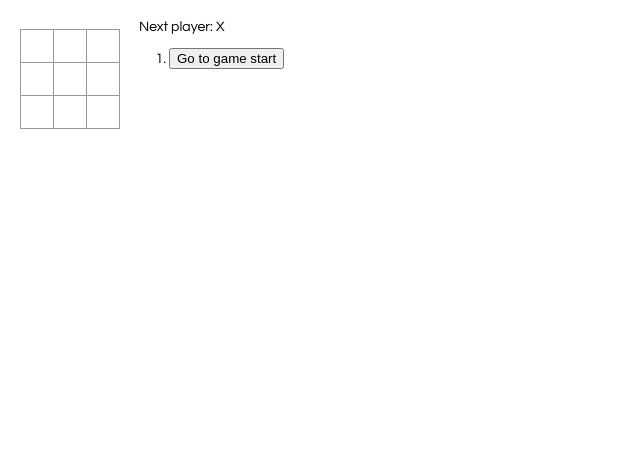
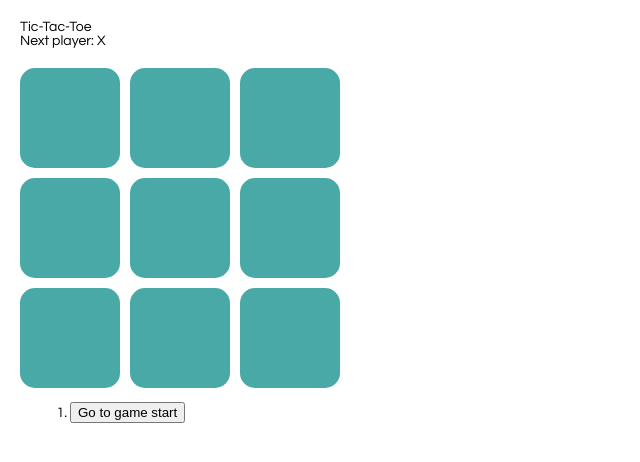
Before and after one commit to mohawker/tic-tac-toe, a React app: page / in a window 1280 px wide. Shown: the whole page, without its empty margins (0-640 px from the left). Built offline with nearby package versions, Linux system fonts and the light colour scheme.

Commit message:
Basic CSS changes

```diff
--- a/src/index.css
+++ b/src/index.css
@@ -19,31 +19,44 @@ ul {
 }
 
 .square {
-  background: #fff;
-  border: 1px solid #999;
+  background: #48a9a6;
+  border: none;
+  border-radius: 15%;
   float: left;
-  font-size: 24px;
+  color: rgb(255, 255, 255);
+  font-size: 64px;
   font-weight: bold;
   line-height: 34px;
-  height: 34px;
-  margin-right: -1px;
-  margin-top: -1px;
+  margin-right: 10px;
+  margin-top: 10px;
   padding: 0;
   text-align: center;
-  width: 34px;
+  width: 100px;
+  height: 100px;
+  transition: 0.3s;
 }
 
-.square:focus {
-  outline: none;
+.square.null:hover {
+  background-color: #264653;
+  cursor: pointer;
+  color: rgba(221, 221, 221, 0.507);
 }
 
-.kbd-navigation .square:focus {
+.square.cross {
+  background-color: #d4b483;
+}
+
+.square.circle {
+  background-color: #c1666b;
+}
+
+/* .kbd-navigation .square:focus {
   background: #ddd;
-}
+} */
 
 .game {
   display: flex;
-  flex-direction: row;
+  flex-direction: column;
 }
 
 .game-info {
--- a/src/index.js
+++ b/src/index.js
@@ -3,8 +3,11 @@ import ReactDOM from 'react-dom';
 import './index.css';
 
 function Square(props) {
+  const type = ` square ${
+    props.value === 'X' ? 'cross' : props.value === 'O' ? 'circle' : 'null'
+  }`;
   return (
-    <button className='square' onClick={props.onClick}>
+    <button className={type} onClick={props.onClick}>
       {props.value}
     </button>
   );
@@ -86,11 +89,12 @@ function Game(props) {
 
   return (
     <div className='game'>
+      <div className='game-title'>Tic-Tac-Toe</div>
+      <div className='game-status'>{status}</div>
       <div className='game-board'>
         <Board squares={current.squares} onClick={(i) => handleClick(i)} />
       </div>
       <div className='game-info'>
-        <div>{status}</div>
         <ol>{moves}</ol>
       </div>
     </div>
```
